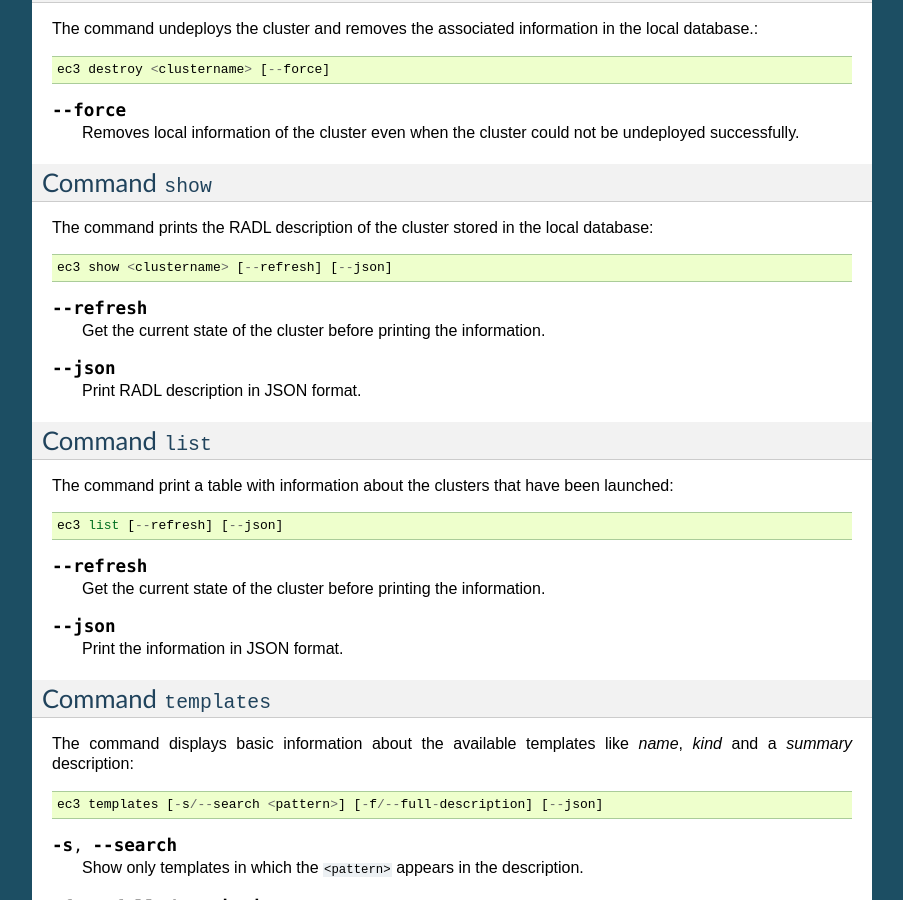
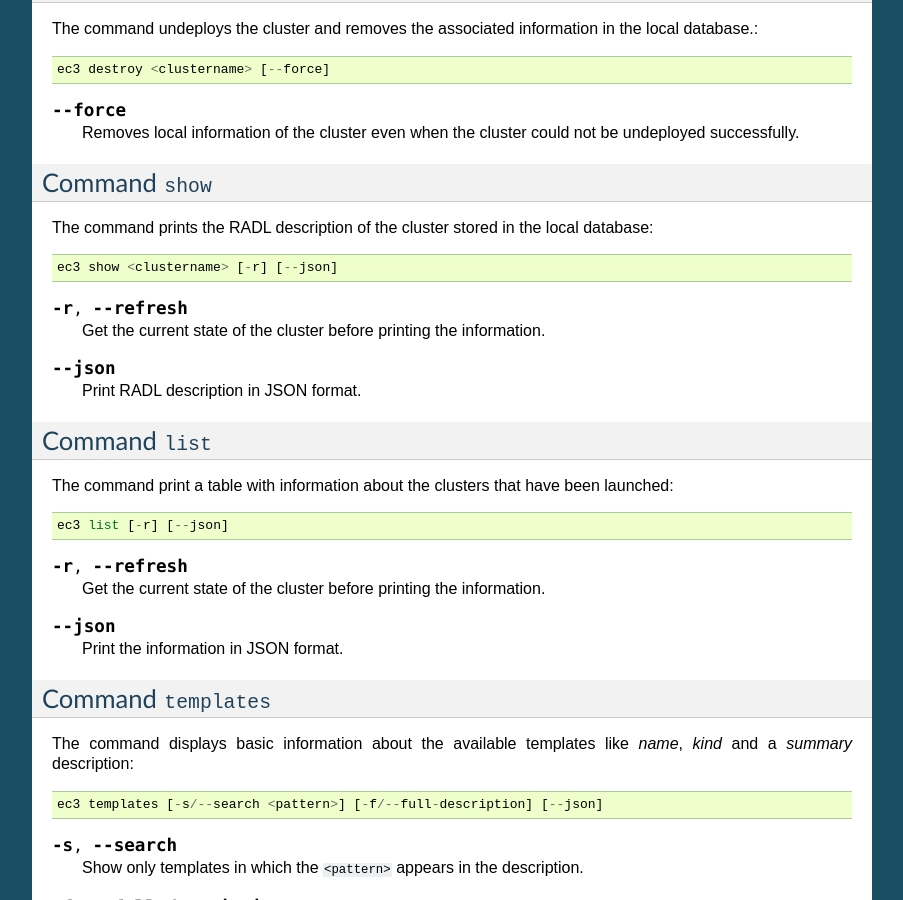
Before and after one commit to grycap/ec3, a Sphinx documentation site: the page built from doc/source/ec3.rst, in a window 1280 px wide and 900 px high, scrolled down 1815 px. Shown: the whole window, without its empty margins (198-1101 px from the left). Built offline with Sphinx 7.4.7, drawn with Linux system fonts in a browser that asks for light colours.

Commit message:
Added "-r" as short option for "--refresh".

```diff
--- a/doc/source/ec3.rst
+++ b/doc/source/ec3.rst
@@ -128,10 +128,10 @@ Command ``show``
 
 The command prints the RADL description of the cluster stored in the local database::
 
-   ec3 show <clustername> [--refresh] [--json]
+   ec3 show <clustername> [-r] [--json]
 
 .. program:: ec3 show
-.. option:: --refresh
+.. option:: -r, --refresh
 
    Get the current state of the cluster before printing the information.
 
@@ -144,10 +144,10 @@ Command ``list``
 
 The command print a table with information about the clusters that have been launched::
 
-   ec3 list [--refresh] [--json]
+   ec3 list [-r] [--json]
 
 .. program:: ec3 list
-.. option:: --refresh
+.. option:: -r, --refresh
 
    Get the current state of the cluster before printing the information.
 
```
Also changed, not shown: 1 other file.
